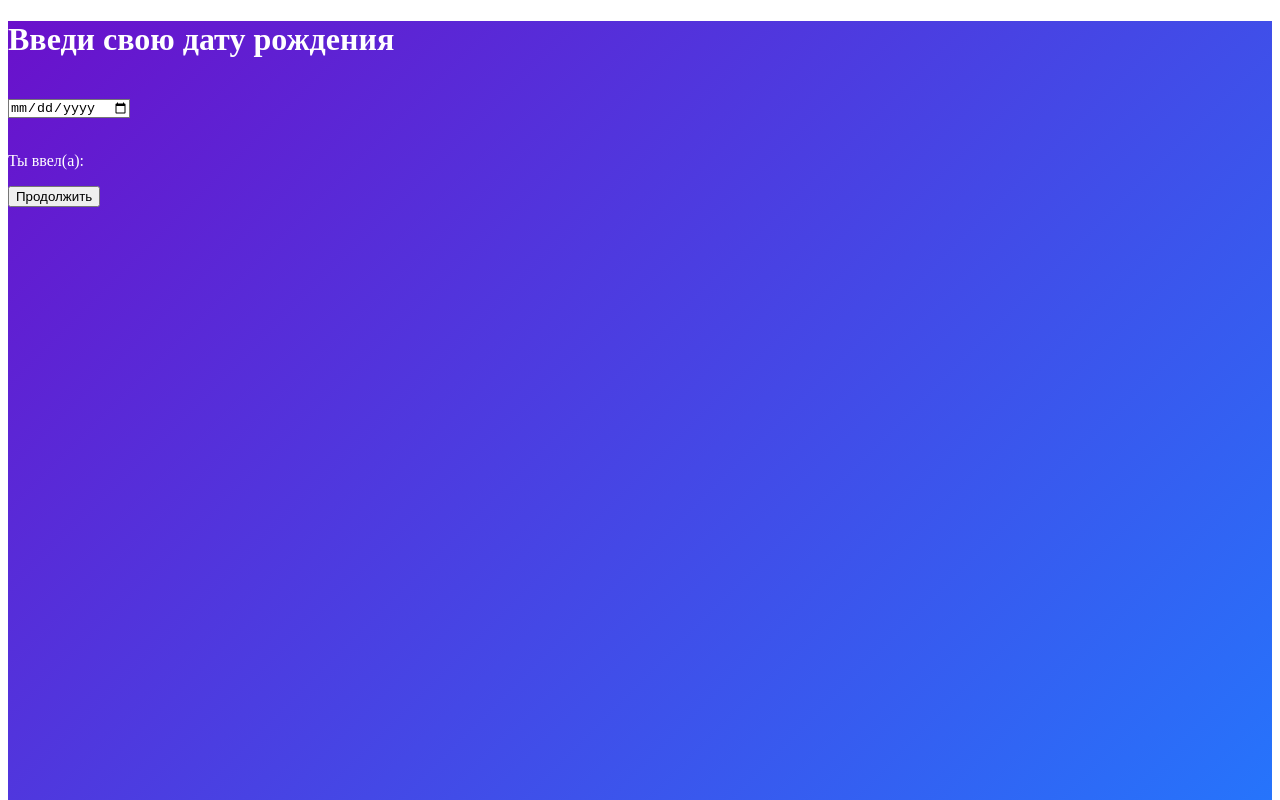
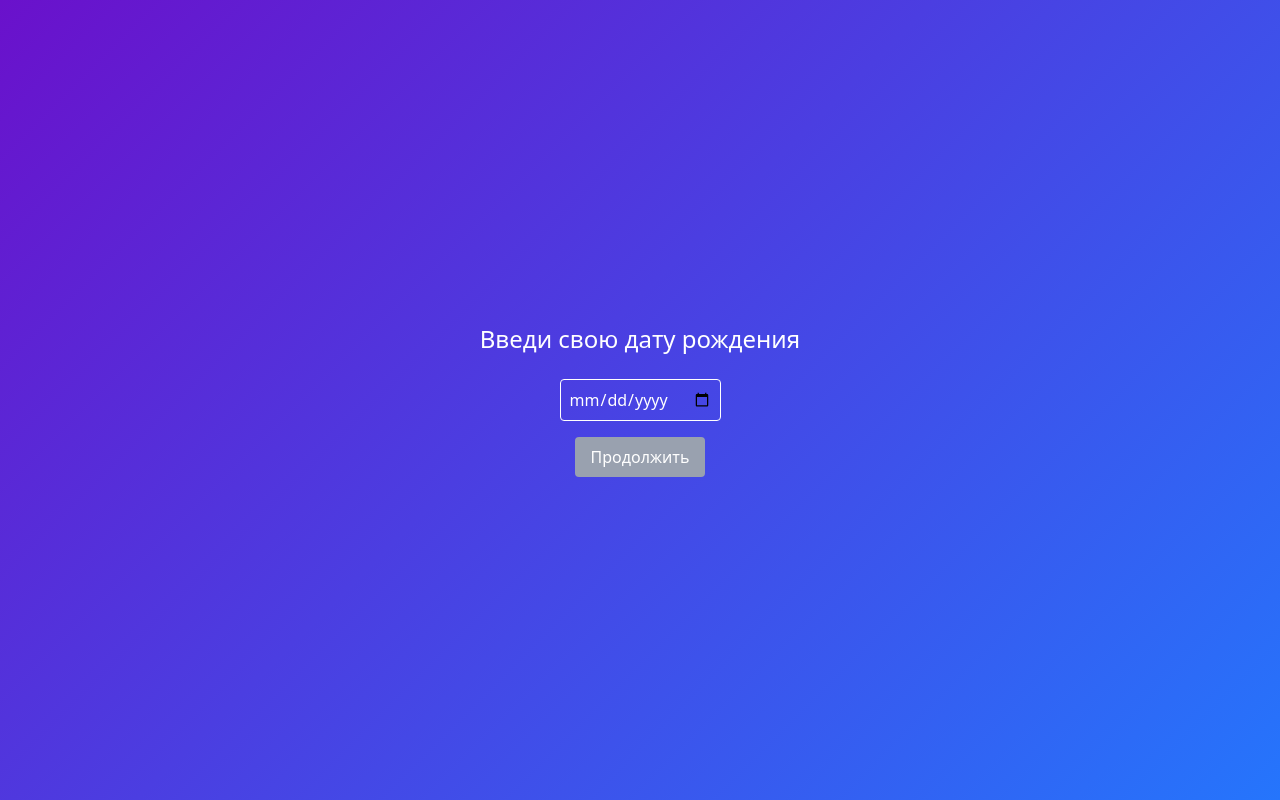
Before and after one commit to 0101Programmer/user_profile_web_app, a Vue app in the folder telegram_web_app/: page / in a window 1280 px wide. Shown: the top 800 px of the page. Built offline with nearby package versions, Linux system fonts and the light colour scheme.

Commit message:
При вводе даты происходит переход на новую страницу

```diff
--- a/telegram_web_app/index.html
+++ b/telegram_web_app/index.html
@@ -4,7 +4,8 @@
     <meta charset="UTF-8" />
     <link rel="icon" type="image/svg+xml" href="/vite.svg" />
     <meta name="viewport" content="width=device-width, initial-scale=1.0" />
-    <title>Vite + Vue + TS</title>
+    <title>Telegram WebApp</title>
+    <link rel="stylesheet" href="/src/assets/index_html_styles.css">
   </head>
   <body>
     <div id="app"></div>
--- a/telegram_web_app/src/App.vue
+++ b/telegram_web_app/src/App.vue
@@ -1,23 +1,17 @@
 <template>
-  <div class="p-4 gradient-bg">
-
-    <h1 class="text-2xl mt-4">Введи свою дату рождения</h1>
-    <br>
+  <router-view></router-view>
+  <div class="p-4 gradient-bg flex flex-col items-center justify-center min-h-screen">
+    <h1 class="text-2xl mb-4">Введи свою дату рождения</h1>
     <input
       type="date"
       v-model="birthDate"
       class="mt-2 p-2 border rounded"
     />
-    <br><br>
-
-    <!-- Отображение введенной даты -->
-    <p class="mt-2 text-lg">
-      Ты ввел(а): <span class="font-bold">{{ birthDate }}</span>
-    </p>
 
     <button
-      @click="nextPage"
-      class="mt-4 px-4 py-2 bg-blue-500 text-white rounded"
+      @click="secondPage"
+      :disabled="!isDateSelected"
+      class="mt-4 px-4 py-2 bg-blue-500 text-white rounded disabled:bg-gray-400 disabled:cursor-not-allowed"
     >
       Продолжить
     </button>
@@ -26,16 +20,32 @@
 
 <script setup lang="ts">
 import { useMainStore } from './stores';
-import { ref } from 'vue';
+import { ref, computed } from 'vue';
+import { useRouter } from 'vue-router'; // Импортируем useRouter
 
 const store = useMainStore();
 const birthDate = ref(''); // Переменная для даты рождения
+const router = useRouter(); // Получаем доступ к роутеру
+
+
+
+// Вычисляемое свойство для проверки, выбрана ли дата
+const isDateSelected = computed(() => birthDate.value !== '');
+
+// Функция для перехода на следующую страницу
+const secondPage = () => {
+  console.log('Переход на страницу /second');
+  // Переходим на страницу /second и передаём дату как параметр
+  router.push({
+    path: '/second',
+    query: { date: birthDate.value }, // Передаём дату в query-параметрах
+  });
+};
 </script>
 
 <style scoped>
 .gradient-bg {
   background: linear-gradient(135deg, #6a11cb, #2575fc); /* Градиент */
-  min-height: 100vh; /* Чтобы фон занимал всю высоту экрана */
   color: white; /* Цвет текста для контраста */
 }
 </style>
--- /dev/null
+++ b/telegram_web_app/src/assets/index_html_styles.css
@@ -0,0 +1,9 @@
+@import "tailwindcss";
+
+body, #app {
+  margin: 0;
+  padding: 0;
+  min-height: 100vh;
+  display: flex;
+  flex-direction: column;
+}
--- a/telegram_web_app/src/main.ts
+++ b/telegram_web_app/src/main.ts
@@ -1,8 +1,10 @@
 import { createApp } from 'vue';
 import { createPinia } from 'pinia';
 import App from './App.vue';
-import './assets/tailwind.css';
+import router from './router'; // Импортируем роутер
+
 
 const app = createApp(App);
 app.use(createPinia());
+app.use(router); // Используем роутер
 app.mount('#app');
--- /dev/null
+++ b/telegram_web_app/src/router/index.ts
@@ -0,0 +1,22 @@
+import { createRouter, createWebHistory } from 'vue-router';
+import App from '../App.vue'; // Корневой компонент
+import SecondPage from '../views/SecondPage.vue'; // Вторая страница
+
+const routes = [
+  {
+    path: '/',
+    component: App,
+  },
+  {
+    path: '/second',
+    component: SecondPage,
+    props: true, // Разрешаем передачу параметров через props
+  },
+];
+
+const router = createRouter({
+  history: createWebHistory(),
+  routes,
+});
+
+export default router;
--- /dev/null
+++ b/telegram_web_app/src/views/SecondPage.vue
@@ -0,0 +1,22 @@
+<template>
+  <div class="p-4 gradient-bg flex flex-col items-center justify-center min-h-screen">
+    <h1 class="text-2xl mb-4">Спасибо за ввод даты!</h1>
+    <p class="mt-2 text-lg">
+      Ты ввел(а): <span class="font-bold">{{ date }}</span>
+    </p>
+  </div>
+</template>
+
+<script setup lang="ts">
+import { useRoute } from 'vue-router'; // Импортируем useRoute
+
+const route = useRoute(); // Получаем доступ к текущему маршруту
+const date = route.query.date; // Получаем дату из query-параметров
+</script>
+
+<style scoped>
+.gradient-bg {
+  background: linear-gradient(135deg, #6a11cb, #2575fc); /* Градиент */
+  color: white; /* Цвет текста для контраста */
+}
+</style>
--- a/telegram_web_app/tailwind.config.js
+++ /dev/null
@@ -1,10 +0,0 @@
-module.exports = {
-  content: [
-    './index.html',
-    './src/**/*.{vue,js,ts,jsx,tsx}',
-  ],
-  theme: {
-    extend: {},
-  },
-  plugins: [],
-};
--- a/telegram_web_app/vite.config.ts
+++ b/telegram_web_app/vite.config.ts
@@ -1,7 +1,8 @@
 import { defineConfig } from 'vite'
+import tailwindcss from '@tailwindcss/vite'
 import vue from '@vitejs/plugin-vue'
 
 // https://vite.dev/config/
 export default defineConfig({
-  plugins: [vue()],
+  plugins: [vue(), tailwindcss()],
 })
```
Also changed, not shown: telegram_web_app/package.json (+5 -4 lines), 1 other file (tests, documents, lock files or other folders).
